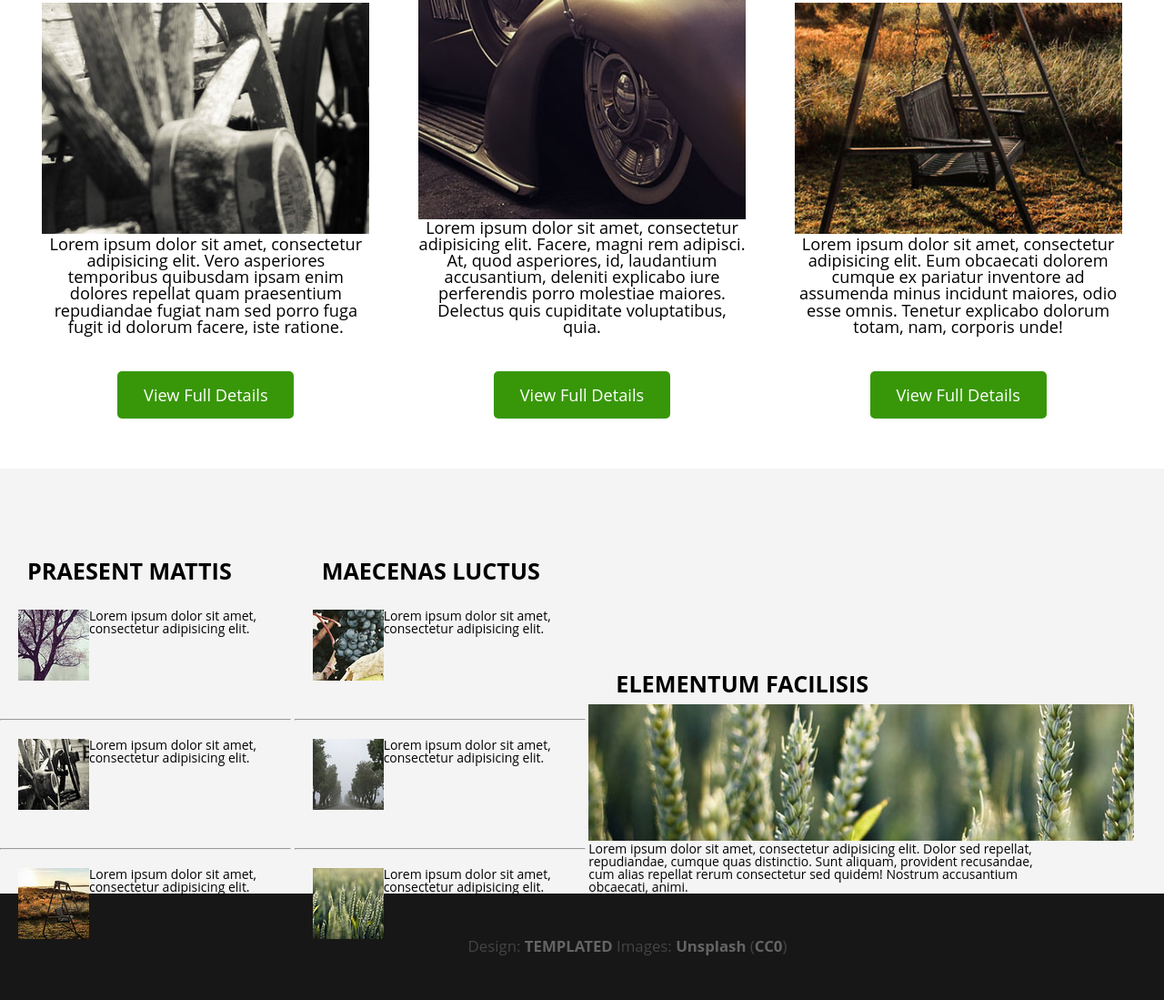
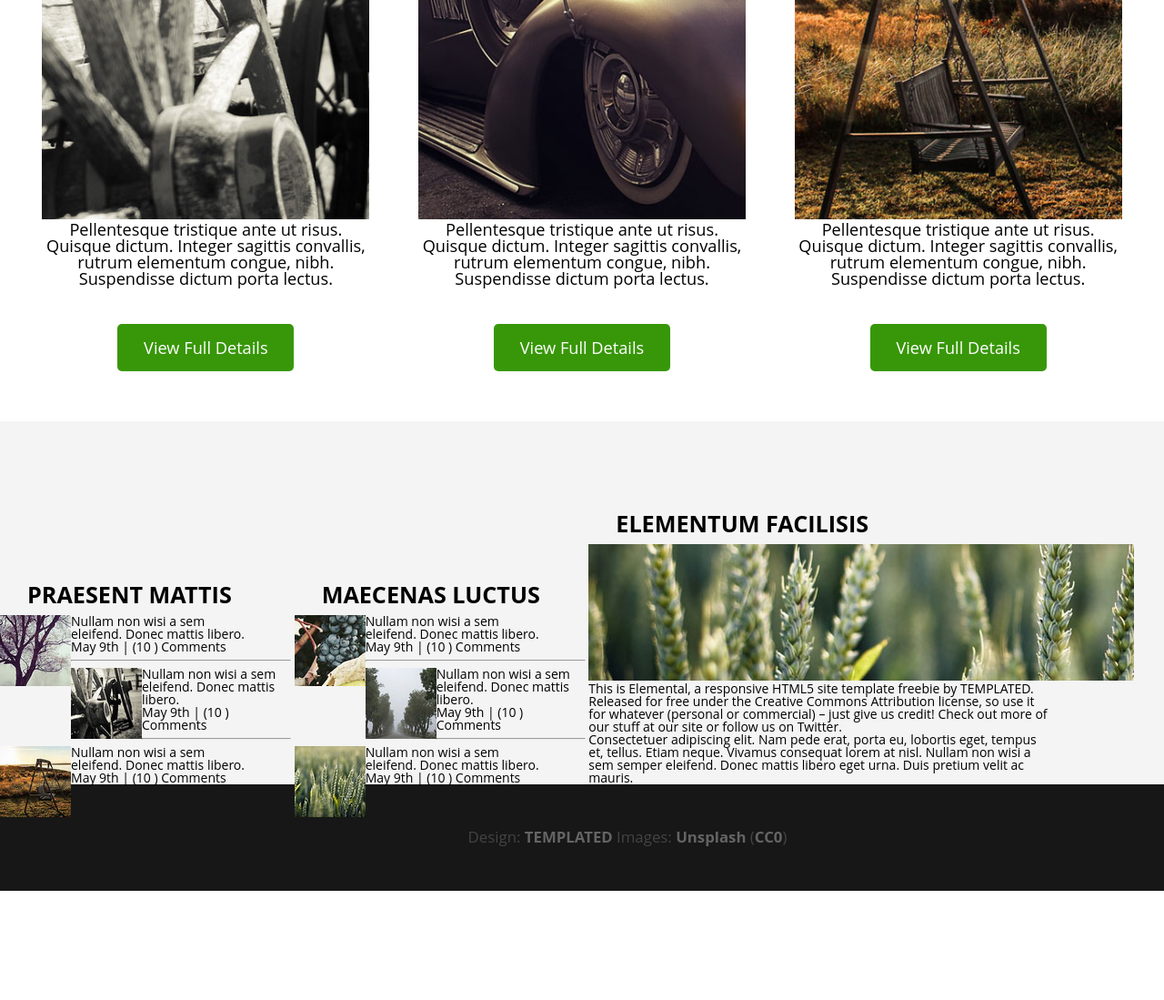
Before and after one commit to RainieLin/Advanced-Html5-Course-Homework, a plain HTML site: page 4-1/index.html in a window 1280 px wide. Shown: the part 822-1921 px from the top of the page at 91% size. After the commit the page ends 1801 px from the top, so only its background shows below. Drawn offline with Linux system fonts and the light colour scheme.

Commit message:
Added files via upload

```diff
--- a/4-1/index.html
+++ b/4-1/index.html
@@ -10,6 +10,7 @@
 
 <body>
     <div class="header">
+        <div class="container">
             <div class="logo">ELEMENTAL</div>
             <div class="menu">
                 <div class="menu-1">
@@ -28,54 +29,73 @@
                         </li>
                     </ul>
                 </div>
-            <div class="menu-2"><img src="../4-1/image/pics11.jpg" alt=""></div>
+                <div class="menu-2"><img src="./image/pics11.jpg" alt=""></div>
+            </div>
         </div>
     </div>
     <div class="section1">
+        <div class="container">
             <h1>IN POSUERE ELEIFEND ODIO QUISQUE EMPER AUGUE MAECENAS LIGULA CONGUE RUTRUM.</h1>
             <div class="sec3">
-            <a href="#"></a><img src="../4-1/image/pics01.jpg" alt="" width="100%">Lorem ipsum dolor sit amet, consectetur adipisicing elit. Vero asperiores temporibus quibusdam ipsam enim dolores repellat quam praesentium repudiandae fugiat nam sed porro fuga fugit id dolorum facere, iste ratione.
+                <a href="#"><img src="./image/pics01.jpg" alt="" width="100%"></a>
+                <p>Pellentesque tristique ante ut risus. Quisque dictum. Integer sagittis convallis, rutrum elementum congue, nibh. Suspendisse dictum porta lectus.</p>
                 <a href="" class="btn">View Full Details</a>
             </div>
             <div class="sec3">
-            <a href="#"></a><img src="../4-1/image/pics02.jpg" alt="" width="100%" Style="Float: Left">Lorem ipsum dolor sit amet, consectetur adipisicing elit. Facere, magni rem adipisci. At, quod asperiores, id, laudantium accusantium, deleniti explicabo iure perferendis porro molestiae maiores. Delectus quis cupiditate voluptatibus, quia.<a href="" class="btn">View Full Details</a></div>
+                <a href="#"><img src="./image/pics02.jpg" alt="" width="100%"></a>
+                <p>Pellentesque tristique ante ut risus. Quisque dictum. Integer sagittis convallis, rutrum elementum congue, nibh. Suspendisse dictum porta lectus.</p>
+                <a href="" class="btn">View Full Details</a>
+            </div>
             <div class="sec3">
-            <a href="#"></a><img src="../4-1/image/pics03.jpg" alt="" width="100%">Lorem ipsum dolor sit amet, consectetur adipisicing elit. Eum obcaecati dolorem cumque ex pariatur inventore ad assumenda minus incidunt maiores, odio esse omnis. Tenetur explicabo dolorum totam, nam, corporis unde!
-            <a href="" class="btn">View Full Details</a></div>
+                <a href="#"><img src="./image/pics03.jpg" alt="" width="100%"></a>
+                <p>Pellentesque tristique ante ut risus. Quisque dictum. Integer sagittis convallis, rutrum elementum congue, nibh. Suspendisse dictum porta lectus.</p>
+                <a href="" class="btn">View Full Details</a>
+            </div>
+        </div>
     </div>
     <div class="section2">
+        <div class="container">
             <div class="sec2-1">
                 <h2>PRAESENT MATTIS</h2>
-            <div class="sec2-1-1">
-                <img src="image/pics04.jpg" alt="" align="left">Lorem ipsum dolor sit amet, consectetur adipisicing elit.
-            </div>
+                <img src="image/pics04.jpg" alt="" align="left">
+                <p class="discription">Nullam non wisi a sem
+                    <br> eleifend. Donec mattis libero.</p>
+                <p class="discription">May 9th | (10 ) Comments</p>
                 <hr>
-            <div class="sec2-1-1">
-                <img src="image/pics05.jpg" alt="" align="left">Lorem ipsum dolor sit amet, consectetur adipisicing elit.
-            </div>
+                <img src="image/pics05.jpg" alt="" align="left">
+                <p class="discription">Nullam non wisi a sem
+                    <br>eleifend. Donec mattis libero.</p>
+                <p class="discription">May 9th | (10 ) Comments</p>
                 <hr>
-            <div class="sec2-1-1">
-                <img src="image/pics06.jpg" alt="" align="left">Lorem ipsum dolor sit amet, consectetur adipisicing elit.</div>
-
+                <img src="image/pics06.jpg" alt="" align="left">
+                <p class="discription">Nullam non wisi a sem
+                    <br>eleifend. Donec mattis libero.</p>
+                <p class="discription">May 9th | (10 ) Comments</p>
             </div>
             <div class="sec2-1">
                 <h2>MAECENAS LUCTUS</h2>
-            <div class="sec2-1-1">
-                <img src="../4-1/image/pics07.jpg" alt="" align="left">Lorem ipsum dolor sit amet, consectetur adipisicing elit.
-            </div>
+                <img src="image/pics07.jpg" alt="" align="left">
+                <p class="discription">Nullam non wisi a sem
+                    <br>eleifend. Donec mattis libero.</p>
+                <p class="discription">May 9th | (10 ) Comments</p>
                 <hr>
-            <div class="sec2-1-1">
-                <img src="../4-1/image/pics08.jpg" alt="" align="left">Lorem ipsum dolor sit amet, consectetur adipisicing elit.
-            </div>
+                <img src="image/pics08.jpg" alt="" align="left">
+                <p class="discription">Nullam non wisi a sem
+                    <br>eleifend. Donec mattis libero.</p>
+                <p class="discription">May 9th | (10 ) Comments</p>
                 <hr>
-            <div class="sec2-1-1">
-                <img src="../4-1/image/pics09.jpg" alt="" align="left">Lorem ipsum dolor sit amet, consectetur adipisicing elit.
-            </div>
+                <img src="image/pics09.jpg" alt="" align="left">
+                <p class="discription">Nullam non wisi a sem
+                    <br>eleifend. Donec mattis libero.</p>
+                <p class="discription">May 9th | (10 ) Comments</p>
             </div>
             <div class="sec2-2">
                 <h2>ELEMENTUM FACILISIS</h2>
-            <div class="sec2-2-1"><img src="../4-1/image/pics10.jpg" alt=""></div>
-            <div class="sec2-2-1">Lorem ipsum dolor sit amet, consectetur adipisicing elit. Dolor sed repellat, repudiandae, cumque quas distinctio. Sunt aliquam, provident recusandae, cum alias repellat rerum consectetur sed quidem! Nostrum accusantium obcaecati, animi.</div>
+                <img src="image/pics10.jpg" alt="">
+                <p>This is Elemental, a responsive HTML5 site template freebie by TEMPLATED. Released for free under the Creative Commons Attribution license, so use it for whatever (personal or commercial) – just give us credit! Check out more of our stuff at our site or follow us on Twitter.</p>
+                <p> Consectetuer adipiscing elit. Nam pede erat, porta eu, lobortis eget, tempus et, tellus. Etiam neque. Vivamus consequat lorem at nisl. Nullam non wisi a sem semper eleifend. Donec mattis libero eget urna. Duis pretium velit ac mauris.</p>
+            </div>
+        </div>
     </div>
     </div>
     <div class="footer">Design: <a href="#" class="btn2">TEMPLATED</a> Images: <a href="#" class="btn2">Unsplash</a> (<a href="#" class="btn2">CC0</a>)</div>
```
Lines whose indentation alone changed are shown as unchanged.
